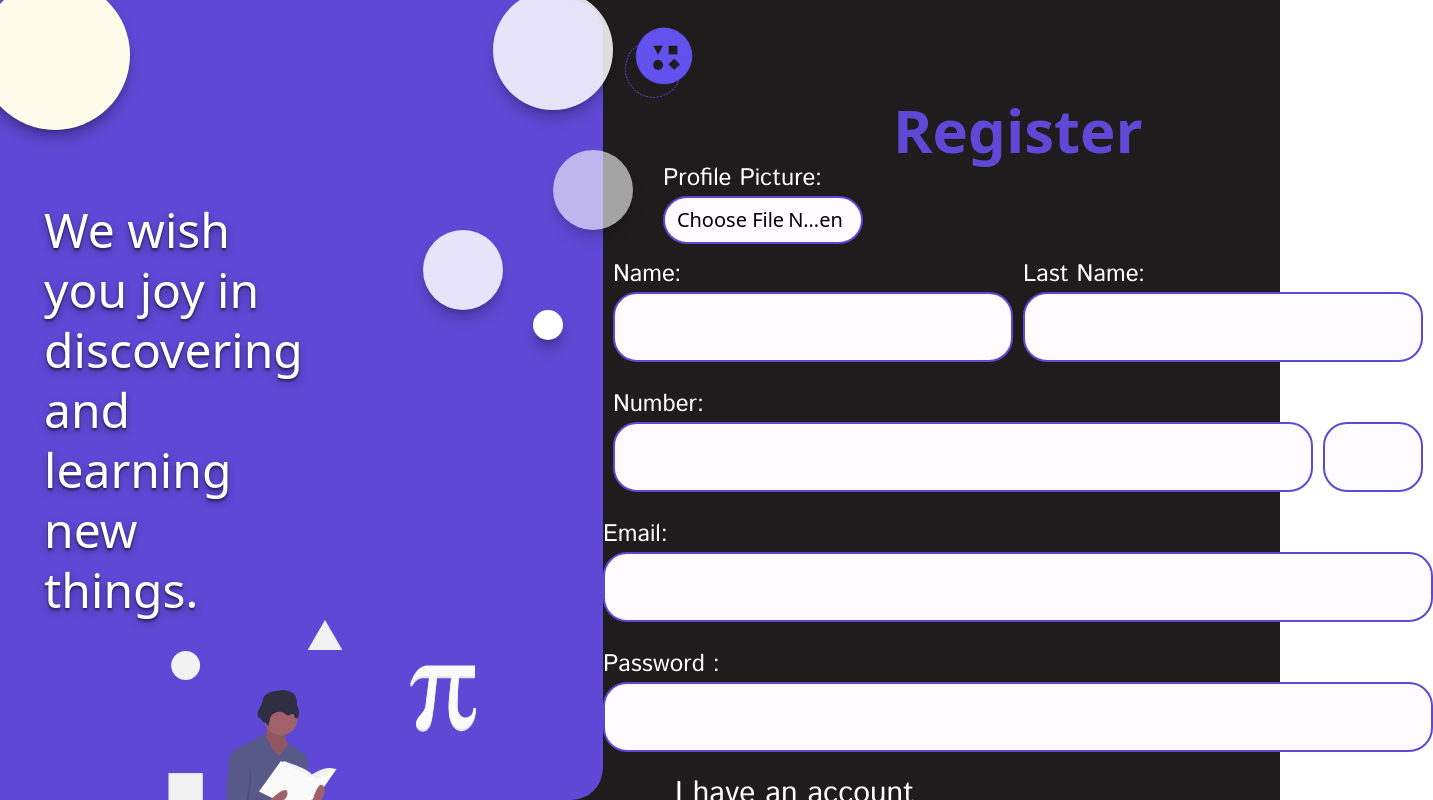
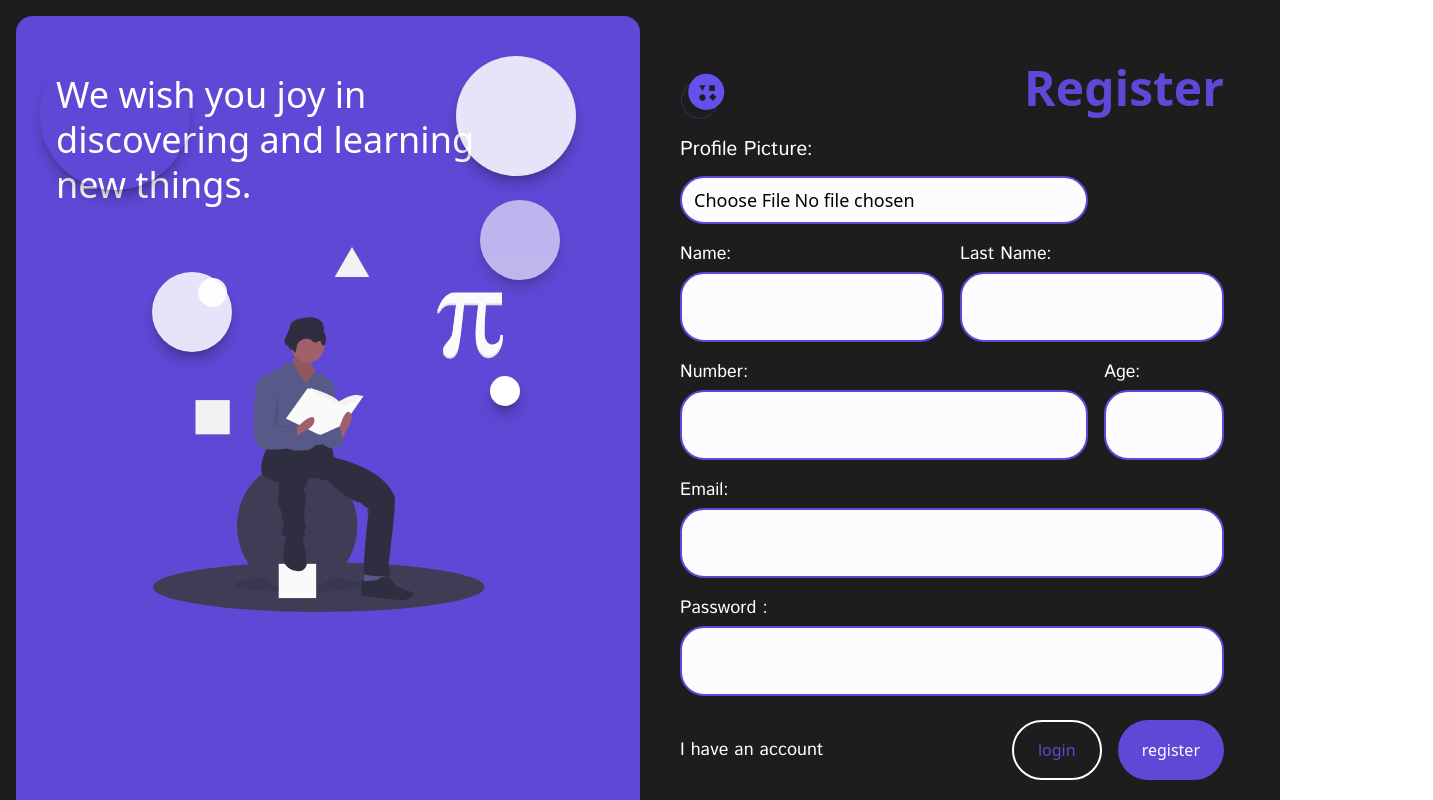
Before and after one commit to anandhuc1666/whiteboard, a React (Vite) app in the folder whiteboard/: page /register in a window 1280 px wide. Shown: the top 800 px of the page, 1433 px wide, since content can reach past the window. Built offline with nearby package versions, Linux system fonts and the light colour scheme; a web font is replaced by a local one.

Commit message:
whiteboard

```diff
--- a/whiteboard/src/auth/students/Register.jsx
+++ b/whiteboard/src/auth/students/Register.jsx
@@ -3,8 +3,7 @@ import registerImg from "../../assets/registerImg.svg";
 import axios from "axios";
 import logo from "../../assets/Whiteboard.png";
 import Swal from "sweetalert2";
-import { Link } from "react-router-dom";
-import { useNavigate } from "react-router-dom";
+import { Link, useNavigate } from "react-router-dom";
 
 function Register() {
   const [file, setFile] = useState(null);
@@ -93,58 +92,70 @@ function Register() {
     setFile(e.target.files[0]);
   };
   return (
-    <div className="w-full h-[100vh] bg-[#1E1C1C] flex justify-between">
-      <div className="w-[150px] absolute h-[150px] rounded-full mt-[-20px] ml-[-20px] shadow-lg/30 bg-amber-50"></div>
-      <div className="w-[950px] h-[100vh] bg-[#5F48D5] flex items-center rounded-br-4xl rounded-tr-4xl flex-col justify-start">
-        {/* blue under dev box  */}
-        <div className="w-full mt-0 flex justify-between">
-          <p className="font-Irish text-5xl text-white text-shadow-lg/30 ml-11 mt-50 leading-15">
-            We wish you joy in <br /> discovering and learning <br />
-            new things.
-          </p>
-          <div className="w-[300px] h-[500px]">
-            <div className="w-[120px] h-[120px] rounded-full ml-[190px] mt-[-10px] shadow-lg/30 opacity-85 bg-white"></div>
-            <div className="w-[80px] h-[80px] rounded-full bg-white shadow-lg/30  opacity-60 ml-[250px] mt-10"></div>
-            <div className="w-[80px] h-[80px] rounded-full bg-white shadow-lg/30  opacity-85 ml-[120px]"></div>
-            <div className="w-[30px] h-[30px] rounded-full bg-white shadow-lg/30  ml-[230px]"></div>
-          </div>
+    <div className="w-full min-h-screen bg-[#1E1C1C] flex items-center justify-center p-4">
+      <div className="w-full max-w-[1500px] flex flex-col md:flex-row bg-transparent rounded-2xl overflow-hidden">
+        {/* Left blue panel (visual) */}
+        <div className="w-full md:w-1/2 bg-[#5F48D5] flex flex-col items-center rounded-2xl p-6 md:p-10">
+          {/* Decorative circles — hidden on small screens (phones) */}
+          <div className="hidden sm:block self-start relative w-full mb-4">
+            <div className="absolute top-0 left-0 w-[150px] h-[150px] rounded-full -translate-y-4 -translate-x-4 shadow-lg/30  opacity-90" />
+            <div className="absolute top-0 right-6 w-[120px] h-[120px] rounded-full shadow-lg/30 bg-white opacity-85" />
+            <div className="absolute top-36 right-10 w-[80px] h-[80px] rounded-full bg-white shadow-lg/30 opacity-60" />
+            <div className="absolute top-54 left-24 w-[80px] h-[80px] rounded-full bg-white shadow-lg/30 opacity-85" />
+            <div className="absolute top-80 right-20 w-[30px] h-[30px] rounded-full bg-white shadow-lg/30" />
           </div>
 
-        <img src={registerImg} alt="" className="w-[350px]" />
+          <div className="text-left w-full">
+            <p className="font-Irish text-2xl md:text-4xl text-white leading-tight">
+              We wish you joy in <br /> discovering and learning <br /> new things.
+            </p>
           </div>
-      {/* top-right box */}
-      <div className="w-[1000px] h-[100vh]">
-        <img src={logo} alt="" className="w-[100px] h-[100px] ml-5" />
-        <p className="text-[#5F48D5] font-bold font-Irish text-6xl flex justify-center-safe">
+
+          <img
+            src={registerImg}
+            alt="register"
+            className="w-[220px] md:w-[350px] mt-6 md:mt-10"
+          />
+        </div>
+
+        {/* Right form panel */}
+        <div className="w-full md:w-1/2 bg-[#1E1C1C] p-6 md:p-10 flex flex-col gap-4 rounded-2xl">
+          <div className="flex items-center justify-between">
+            <img src={logo} alt="logo" className="w-16 h-16" />
+            <p className="text-[#5F48D5] font-bold font-Irish text-3xl md:text-5xl">
               Register
             </p>
-        <div className="flex justify-end flex-col ml-15">
-          <p className="font-IstokWeb text-[1.5em] text-white">
+          </div>
+
+          <div className="flex flex-col gap-3">
+            <label className="font-IstokWeb text-lg md:text-xl text-white">
               Profile Picture:
-          </p>
+            </label>
             <input
               type="file"
               accept="image/*"
               onChange={handleFileChange}
-            className="w-[200px] px-3 py-2 text-xl font-medium bg-[#FEFBFF] border-2 border-[#5F48D5] rounded-3xl"
+              className="w-full md:w-3/4 px-3 py-2 text-base md:text-lg font-medium bg-[#FEFBFF] border-2 border-[#5F48D5] rounded-3xl"
             />
           </div>
-        <div className="w-full h-auto py-3 flex justify-evenly ">
-          <div className="flex justify-end flex-col">
-            <p className="font-IstokWeb text-[1.5em] text-white">Name:</p>
+
+          <form className="w-full flex flex-col gap-4" onSubmit={handleSend}>
+            <div className="flex flex-col md:flex-row gap-4">
+              <div className="flex-1 flex flex-col gap-1">
+                <label className="font-IstokWeb text-lg text-white">Name:</label>
                 <input
                   type="text"
-              className="w-[400px] px-3 text-2xl font-medium h-[70px] outline-[#5F48D5] text-[#5F48D5] bg-[#FEFBFF] border-2 border-[#5F48D5] rounded-3xl"
+                  className="w-full px-3 text-lg md:text-2xl h-[56px] md:h-[70px] font-medium outline-[#5F48D5] text-[#5F48D5] bg-[#FEFBFF] border-2 border-[#5F48D5] rounded-3xl"
                   onChange={handleChange}
                   value={register.name}
                   name="name"
                 />
               </div>
-          <div className="flex justify-end flex-col">
-            <p className="font-IstokWeb text-[1.5em] text-white">Last Name:</p>
+              <div className="flex-1 flex flex-col gap-1">
+                <label className="font-IstokWeb text-lg text-white">Last Name:</label>
                 <input
                   type="text"
-              className="w-[400px] h-[70px] px-3 text-2xl font-medium outline-[#5F48D5] text-[#5F48D5] bg-[#FEFBFF] border-2 border-[#5F48D5] rounded-3xl"
+                  className="w-full px-3 text-lg md:text-2xl h-[56px] md:h-[70px] font-medium outline-[#5F48D5] text-[#5F48D5] bg-[#FEFBFF] border-2 border-[#5F48D5] rounded-3xl"
                   onChange={handleChange}
                   value={register.lastName}
                   name="lastName"
@@ -152,22 +163,22 @@ function Register() {
               </div>
             </div>
 
-        <div className="w-full h-auto py-3 flex justify-evenly ">
-          <div className="flex justify-end flex-col">
-            <p className="font-IstokWeb text-[1.5em] text-white">Number:</p>
+            <div className="flex flex-col md:flex-row gap-4">
+              <div className="flex-1 flex flex-col gap-1">
+                <label className="font-IstokWeb text-lg text-white">Number:</label>
                 <input
                   type="number"
-              className="w-[700px] h-[70px] px-3 text-2xl font-medium outline-[#5F48D5] text-[#5F48D5] bg-[#FEFBFF] border-2 border-[#5F48D5] rounded-3xl"
+                  className="w-full px-3 text-lg md:text-2xl h-[56px] md:h-[70px] font-medium outline-[#5F48D5] text-[#5F48D5] bg-[#FEFBFF] border-2 border-[#5F48D5] rounded-3xl"
                   onChange={handleChange}
                   value={register.number}
                   name="number"
                 />
               </div>
-          <div className="flex justify-end flex-col">
-            <p className="font-IstokWeb text-[1.5em] text-white">Age:</p>
+              <div className="w-[120px] flex flex-col gap-1">
+                <label className="font-IstokWeb text-lg text-white">Age:</label>
                 <input
                   type="number"
-              className="w-[100px] h-[70px] px-3 text-2xl font-medium text-[#5F48D5] outline-[#5F48D5] bg-[#FEFBFF] border-2 border-[#5F48D5] rounded-3xl"
+                  className="w-full px-3 text-lg md:text-2xl h-[56px] md:h-[70px] font-medium text-[#5F48D5] outline-[#5F48D5] bg-[#FEFBFF] border-2 border-[#5F48D5] rounded-3xl"
                   onChange={handleChange}
                   value={register.age}
                   name="age"
@@ -175,51 +186,46 @@ function Register() {
               </div>
             </div>
 
-        <div className="w-full h-auto py-3 flex justify-evenly">
-          <div className="flex justify-end flex-col">
-            <p className="font-IstokWeb text-[1.5em] text-white">Email:</p>
+            <div className="flex flex-col gap-1">
+              <label className="font-IstokWeb text-lg text-white">Email:</label>
               <input
                 type="email"
-              className="w-[830px] h-[70px] px-3 text-2xl font-medium outline-[#5F48D5] text-[#5F48D5] bg-[#FEFBFF] border-2 border-[#5F48D5] rounded-3xl"
+                className="w-full px-3 text-lg md:text-2xl h-[56px] md:h-[70px] font-medium outline-[#5F48D5] text-[#5F48D5] bg-[#FEFBFF] border-2 border-[#5F48D5] rounded-3xl"
                 onChange={handleChange}
                 value={register.email}
                 name="email"
               />
             </div>
-        </div>
 
-        <div className="w-full h-auto py-3 flex justify-evenly">
-          <div className="flex justify-end flex-col">
-            <p className="font-IstokWeb text-[1.5em] text-white">Password :</p>
+            <div className="flex flex-col gap-1">
+              <label className="font-IstokWeb text-lg text-white">Password :</label>
               <input
                 type="password"
-              className="w-[830px] h-[70px] px-3 text-2xl font-medium outline-[#5F48D5] text-[#5F48D5] bg-[#FEFBFF] border-2 border-[#5F48D5] rounded-3xl"
+                className="w-full px-3 text-lg md:text-2xl h-[56px] md:h-[70px] font-medium outline-[#5F48D5] text-[#5F48D5] bg-[#FEFBFF] border-2 border-[#5F48D5] rounded-3xl"
                 onChange={handleChange}
                 value={register.password}
                 name="password"
               />
             </div>
+
+            <div className="flex flex-col md:flex-row items-center justify-between gap-4 mt-2">
+              <div className="text-white">
+                <p className="font-IstokWeb text-lg">I have an account</p>
               </div>
 
-        <div className="w-full h-auto py-3 flex justify-evenly flex-col px-18 ">
-          <div className="">
-            <p className="font-IstokWeb text-3xl text-white">
-              I have an account{" "}
-            </p>
-          </div>
-          <div className="w-full h-auto py-3 flex justify-between">
+              <div className="flex gap-4">
                 <Link to={"/Login"}>
                   <button
-                className="w-35 h-[60px] border-2 rounded-full border-white transition duration-700 ease-in-out text-[18px] hover:bg-[#5F48D5] hover:text-[#fff] text-[#5F48D5]"
-                // implement login navigation if needed
+                    type="button"
+                    className="px-6 h-[48px] md:h-[60px] rounded-full border-2 border-white transition duration-300 ease-in-out text-sm md:text-base hover:bg-[#5F48D5] hover:text-white text-[#5F48D5]"
                   >
                     login
                   </button>
                 </Link>
                 <button
-              onClick={handleSend}
+                  type="submit"
                   disabled={isLoading}
-              className={`w-35 h-[60px] border-2 rounded-full text-[18px] transition duration-700 ease-in-out text-[#FEFBFF] hover:bg-linear-to-bl from-violet-500 to-fuchsia-500 hover:text-black bg-[#5F48D5] border-[#000000] ${
+                  className={`px-6 h-[48px] md:h-[60px] rounded-full text-sm md:text-base transition duration-300 ease-in-out text-[#FEFBFF] bg-[#5F48D5] border-[#000000] ${
                     isLoading ? "opacity-60 cursor-not-allowed" : ""
                   }`}
                 >
@@ -227,6 +233,8 @@ function Register() {
                 </button>
               </div>
             </div>
+          </form>
+        </div>
       </div>
     </div>
   );
```
Also changed, not shown: whiteboard/src/auth/students/Login.jsx (+76 -67 lines). Lines whose indentation alone changed are shown as unchanged.
